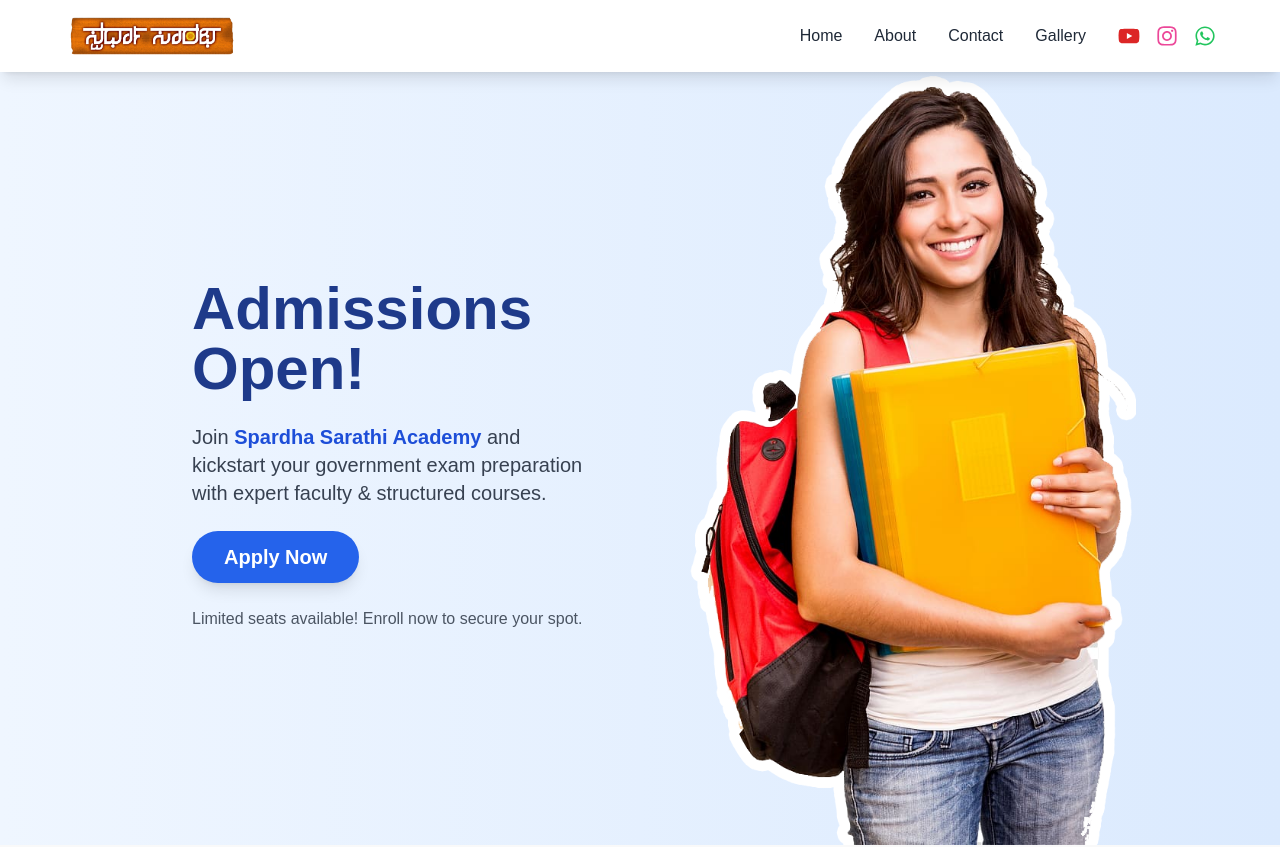
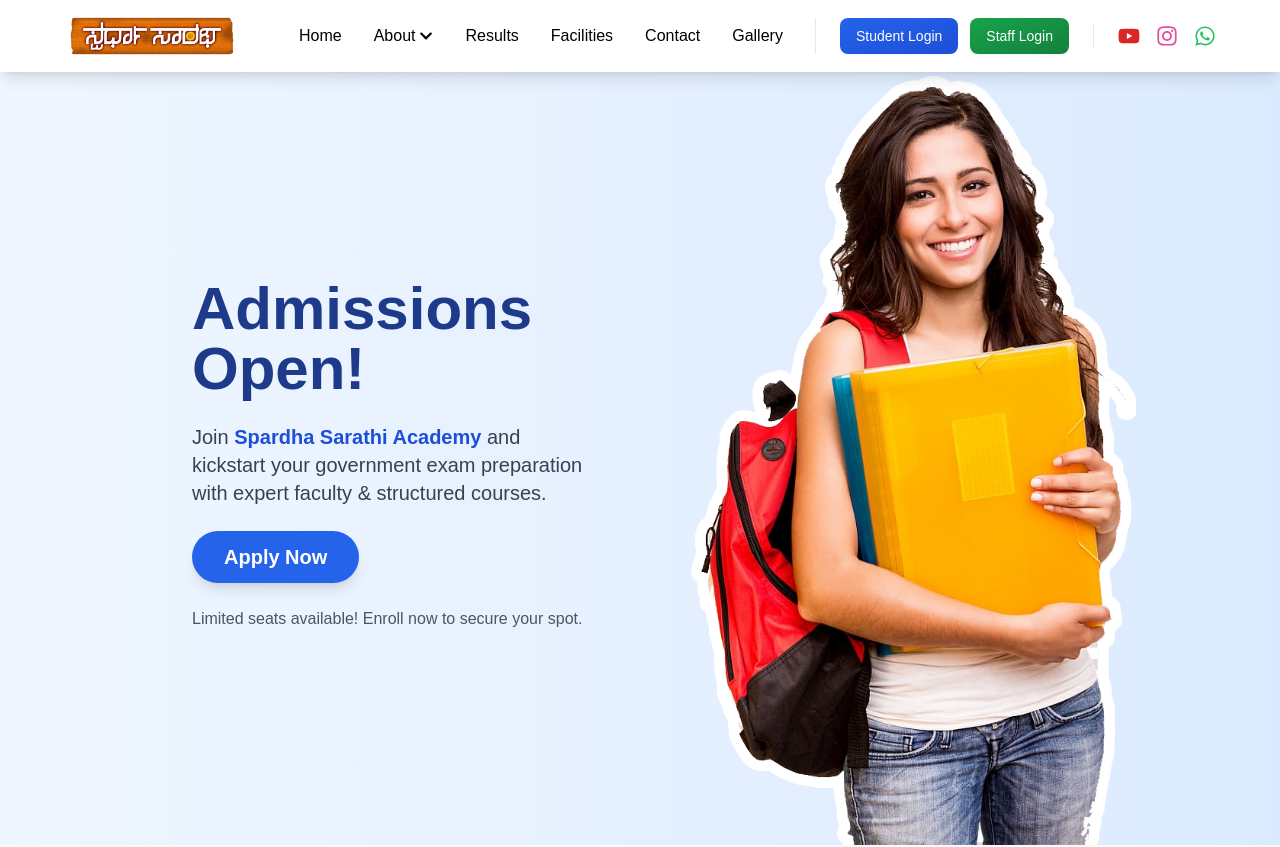
Before and after one commit to shettynishanth/Spardha_Sarathi, a React (Create React App) app: page / in a window 1280 px wide. Shown: the top 847 px of the page. Built offline with nearby package versions, Linux system fonts and the light colour scheme; no server answers; the database is empty.

Commit message:
Update Navbar.js

```diff
--- a/src/components/Navbar.js
+++ b/src/components/Navbar.js
@@ -1,11 +1,17 @@
 import React, { useState } from "react";
-import { FaYoutube, FaInstagram, FaWhatsapp, FaBars, FaTimes } from "react-icons/fa";
+import { FaYoutube, FaInstagram, FaWhatsapp, FaBars, FaTimes, FaChevronDown } from "react-icons/fa";
 
 const Navbar = () => {
   const [isOpen, setIsOpen] = useState(false);
+  const [isAboutOpen, setIsAboutOpen] = useState(false);
 
   const toggleMenu = () => {
     setIsOpen(!isOpen);
+    setIsAboutOpen(false);
+  };
+
+  const toggleAboutMenu = () => {
+    setIsAboutOpen(!isAboutOpen);
   };
 
   return (
@@ -22,61 +28,95 @@ const Navbar = () => {
 
         {/* Desktop Menu */}
         <div className="hidden md:flex items-center space-x-8">
-          <a
-            href="/"
-            className="text-gray-800 font-medium hover:text-blue-600 transition duration-300"
-          >
-            Home
-          </a>
-          <a
-            href="/AboutUs"
-            className="text-gray-800 font-medium hover:text-blue-600 transition duration-300"
-          >
-            About
-          </a>
-          <a
-            href="/Contact"
-            className="text-gray-800 font-medium hover:text-blue-600 transition duration-300"
-          >
-            Contact
-          </a>
-          <a
-            href="/GalleryPage"
-            className="text-gray-800 font-medium hover:text-blue-600 transition duration-300"
-          >
-            Gallery
-          </a>
-
-          {/* Social Icons */}
-          <div className="flex space-x-4">
-            {/* YouTube */}
-            <a
-              href="https://youtu.be/sde1vh0M0nw?si=fO4oVzK4eBU12Xzn"
-              className="text-red-600 hover:text-red-500 transition duration-300"
-            >
-              <FaYoutube size={22} />
+          <div className="flex items-center space-x-8">
+            <a href="/" className="nav-link">
+              Home
             </a>
 
-            {/* Instagram */}
-            <a
-              href="https://www.instagram.com/spardha_sarathi_academy?utm_source=ig_web_button_share_sheet&igsh=ZDNlZDc0MzIxNw=="
-              className="text-pink-500 hover:text-pink-400 transition duration-300"
-            >
-              <FaInstagram size={22} />
+            {/* About Dropdown */}
+            <div className="relative group">
+              <button className="nav-link flex items-center">
+                About
+                <FaChevronDown className="ml-1 text-sm" />
+              </button>
+              <div className="absolute hidden group-hover:block bg-white shadow-lg rounded-lg py-2 w-48">
+                <a href="/AboutUs" className="dropdown-link">
+                  About Us
+                </a>
+                <a href="/FoundersVision" className="dropdown-link">
+                  Founder Message
+                </a>
+                <a href="/LectureProfiles" className="dropdown-link">
+                  Faculty
+                </a>
+              </div>
+            </div>
+
+            <a href="/ResultPage" className="nav-link">
+              Results
             </a>
+            <a href="/FacilitiesPage" className="nav-link">
+              Facilities
+            </a>
+            <a href="/Contact" className="nav-link">
+              Contact
+            </a>
+            <a href="/GalleryPage" className="nav-link">
+              Gallery
+            </a>
+          </div>
 
-            {/* WhatsApp */}
-            <a
-              href="https://wa.me/7019130402"
-              className="text-green-500 hover:text-green-400 transition duration-300"
-            >
-              <FaWhatsapp size={22} />
-            </a>
+          {/* Login Buttons and Social Icons */}
+          <div className="flex items-center space-x-6 ml-4">
+            <div className="flex space-x-3 border-l border-gray-200 pl-6">
+              <a
+                href="/StudentLogin"
+                className="bg-gradient-to-br from-blue-600 to-blue-700 text-white px-4 py-2 rounded-lg
+                         hover:from-blue-700 hover:to-blue-800 transition-all duration-300 shadow-sm
+                         hover:shadow-md hover:-translate-y-0.5 text-sm font-medium flex items-center"
+              >
+                Student Login
+              </a>
+              <a
+                href="/StaffLogin"
+                className="bg-gradient-to-br from-green-600 to-green-700 text-white px-4 py-2 rounded-lg
+                         hover:from-green-700 hover:to-green-800 transition-all duration-300 shadow-sm
+                         hover:shadow-md hover:-translate-y-0.5 text-sm font-medium flex items-center"
+              >
+                Staff Login
+              </a>
+            </div>
+
+            <div className="flex space-x-4 border-l border-gray-200 pl-6">
+              <SocialIcon href="https://youtu.be/sde1vh0M0nw?si=fO4oVzK4eBU12Xzn" color="text-red-600">
+                <FaYoutube size={22} />
+              </SocialIcon>
+              <SocialIcon href="https://www.instagram.com/spardha_sarathi_academy" color="text-pink-500">
+                <FaInstagram size={22} />
+              </SocialIcon>
+              <SocialIcon href="https://wa.me/7019130402" color="text-green-500">
+                <FaWhatsapp size={22} />
+              </SocialIcon>
+            </div>
           </div>
         </div>
 
         {/* Mobile Menu Button */}
-        <div className="md:hidden">
+        <div className="md:hidden flex items-center space-x-4">
+          {/* <div className="flex space-x-2">
+            <a
+              href="/student-login"
+              className="bg-blue-600 text-white px-3 py-1.5 rounded-md text-sm font-medium shadow-sm hover:bg-blue-700 transition-colors"
+            >
+              Student Login
+            </a>
+            <a
+              href="/staff-login"
+              className="bg-green-600 text-white px-3 py-1.5 rounded-md text-sm font-medium shadow-sm hover:bg-green-700 transition-colors"
+            >
+              Staff Login
+            </a>
+          </div> */}
           <button onClick={toggleMenu} className="text-gray-800 focus:outline-none">
             {isOpen ? <FaTimes size={24} /> : <FaBars size={24} />}
           </button>
@@ -96,52 +136,72 @@ const Navbar = () => {
           <FaTimes size={24} />
         </button>
 
-        <div className="pt-16 flex flex-col items-center space-y-6">
-          <a
-            href="/"
-            className="text-gray-800 text-lg font-medium hover:text-blue-600 transition duration-300"
-          >
+        <div className="pt-16 flex flex-col space-y-4 px-4">
+          <a href="/" className="mobile-nav-link">
             Home
           </a>
-          <a
-            href="/AboutUs"
-            className="text-gray-800 text-lg font-medium hover:text-blue-600 transition duration-300"
-          >
-            About
+
+          {/* About Submenu */}
+          <div className="flex flex-col">
+            <button onClick={toggleAboutMenu} className="mobile-nav-link flex justify-between items-center">
+              About
+              <FaChevronDown className={`transform transition-transform ${isAboutOpen ? 'rotate-180' : ''}`} />
+            </button>
+            <div className={`pl-4 overflow-hidden ${isAboutOpen ? 'max-h-40' : 'max-h-0'} transition-all duration-300`}>
+              <a href="/AboutUs" className="mobile-sub-link">
+                About Us
+              </a>
+              <a href="/FoundersVision" className="mobile-sub-link">
+                Founder Message
+              </a>
+              <a href="/LectureProfiles" className="mobile-sub-link">
+                Faculty
+              </a>
+            </div>
+          </div>
+
+          <a href="/ResultPage" className="mobile-nav-link">
+            Results
           </a>
-          <a
-            href="/Contact"
-            className="text-gray-800 text-lg font-medium hover:text-blue-600 transition duration-300"
-          >
+          <a href="/FacilitiesPage" className="mobile-nav-link">
+            Facilities
+          </a>
+          <a href="/Contact" className="mobile-nav-link">
             Contact
           </a>
-          <a
-            href="/GalleryPage"
-            className="text-gray-800 text-lg font-medium hover:text-blue-600 transition duration-300"
-          >
+          <a href="/GalleryPage" className="mobile-nav-link">
             Gallery
           </a>
 
-          {/* Social Icons */}
-          <div className="flex space-x-6 mt-4">
+          {/* Mobile Login Buttons */}
+          <div className="flex flex-col space-y-3 mt-4">
             <a
-              href="https://youtu.be/sde1vh0M0nw?si=fO4oVzK4eBU12Xzn"
-              className="text-red-600 hover:text-red-500 transition duration-300"
+              href="/StudentLogin"
+              className="bg-blue-600 text-white text-center py-2.5 rounded-lg
+                       hover:bg-blue-700 transition-colors font-medium shadow-sm"
             >
-              <FaYoutube size={28} />
+              Student Login
             </a>
             <a
-              href="https://www.instagram.com/spardha_sarathi_academy?utm_source=ig_web_button_share_sheet&igsh=ZDNlZDc0MzIxNw=="
-              className="text-pink-500 hover:text-pink-400 transition duration-300"
+              href="/StaffLogin"
+              className="bg-green-600 text-white text-center py-2.5 rounded-lg
+                       hover:bg-green-700 transition-colors font-medium shadow-sm"
             >
+              Staff Login
+            </a>
+          </div>
+
+          {/* Social Icons */}
+          <div className="flex space-x-6 mt-8 justify-center">
+            <SocialIcon href="https://youtu.be/sde1vh0M0nw?si=fO4oVzK4eBU12Xzn" color="text-red-600">
+              <FaYoutube size={28} />
+            </SocialIcon>
+            <SocialIcon href="https://www.instagram.com/spardha_sarathi_academy" color="text-pink-500">
               <FaInstagram size={28} />
-            </a>
-            <a
-              href="https://wa.me/7019130402"
-              className="text-green-500 hover:text-green-400 transition duration-300"
-            >
+            </SocialIcon>
+            <SocialIcon href="https://wa.me/7019130402" color="text-green-500">
               <FaWhatsapp size={28} />
-            </a>
+            </SocialIcon>
           </div>
         </div>
       </div>
@@ -149,4 +209,25 @@ const Navbar = () => {
   );
 };
 
+// Reusable components
+const SocialIcon = ({ href, color, children }) => (
+  <a
+    href={href}
+    className={`${color} hover:opacity-75 transition duration-300`}
+    target="_blank"
+    rel="noopener noreferrer"
+  >
+    {children}
+  </a>
+);
+
+const NavLink = ({ href, children }) => (
+  <a
+    href={href}
+    className="text-gray-800 font-medium hover:text-blue-600 transition duration-300 px-3 py-2"
+  >
+    {children}
+  </a>
+);
+
 export default Navbar;
```
